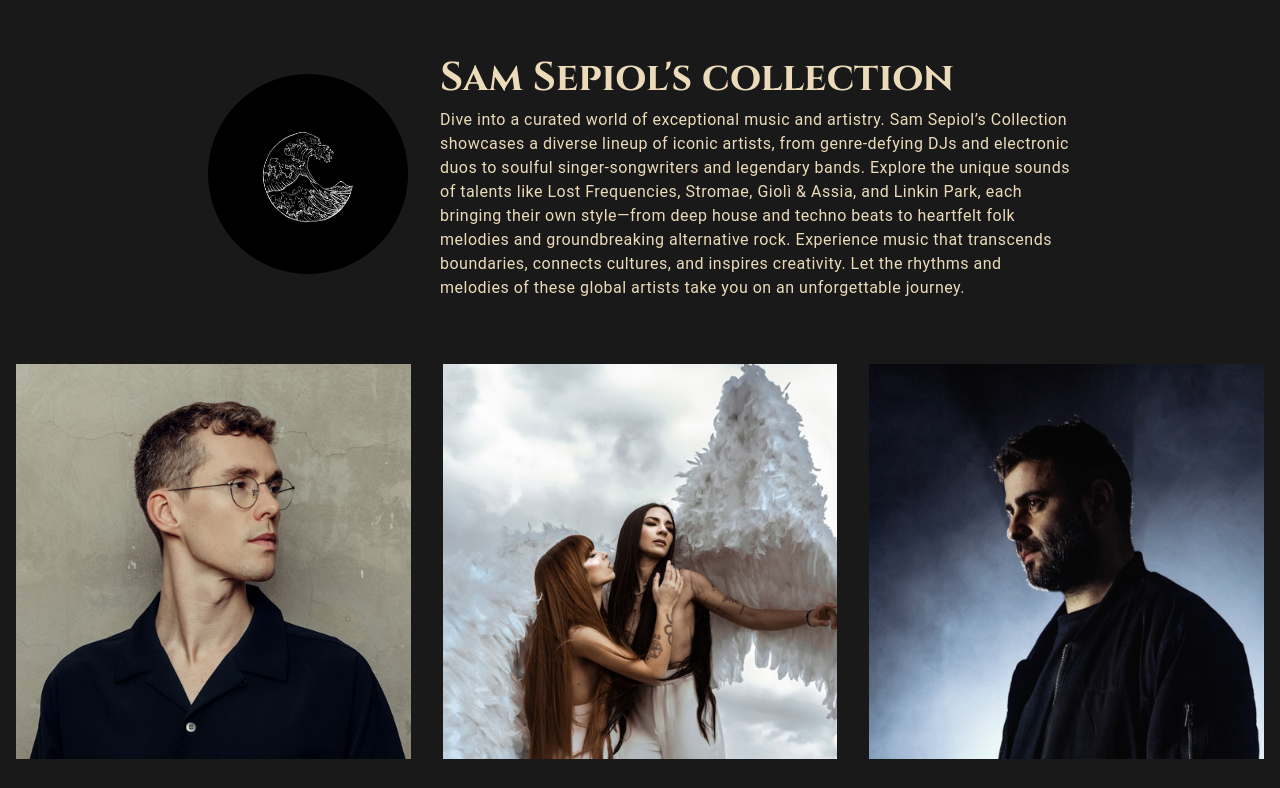
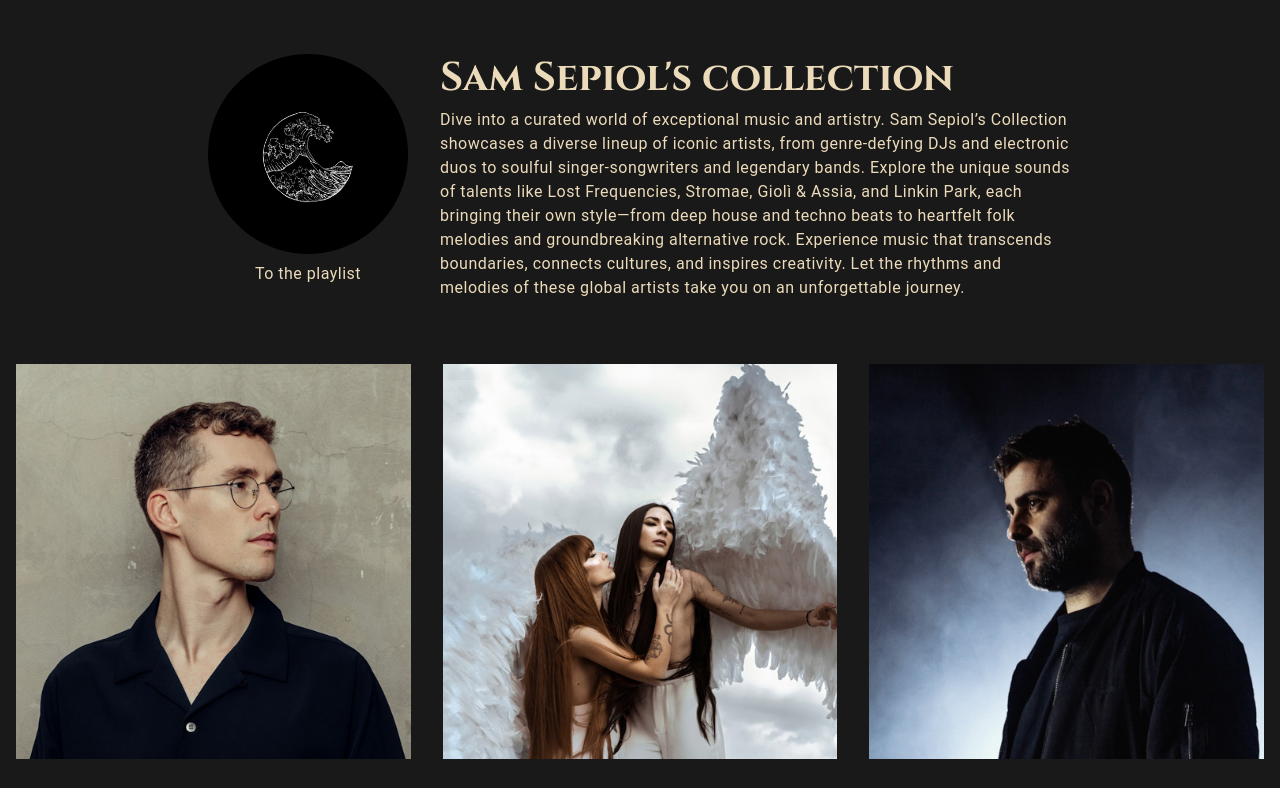
Before and after one commit to sam-sepiol1/collection_project, a plain HTML site: page index.html in a window 1280 px wide. Shown: the top 788 px of the page. Drawn offline with Linux system fonts and the light colour scheme.

Commit message:
add button to spotify playlist in header

```diff
--- a/index.html
+++ b/index.html
@@ -11,7 +11,10 @@
 		<header class="header">
 			<div class="header__logo">
 				<picture>
-					<img class="logo" src="./assets/logo.png" alt="logo" />
+					<a class="header__link" href="https://open.spotify.com/playlist/5vA7JuIZrKWRhP5v1CVN04">
+						<img class="logo" src="./assets/logo.png" alt="logo" />
+						<p class="header__link-text"> To the playlist</p>
+					</a>
 				</picture>
 			</div>
 			<div class="header__text">
--- a/styles/_header.scss
+++ b/styles/_header.scss
@@ -1,6 +1,4 @@
-@use 'responsive' as *;
-
-
+@use "responsive" as *;
 
 .header {
 	display: flex;
@@ -11,7 +9,6 @@
 	gap: 2em;
 	margin: 0 auto;
 	width: 100%;
-
 }
 
 .header__logo {
@@ -20,8 +17,14 @@
 	object-fit: contain;
 	min-width: 200px;
 	max-width: 250px;
-
-
+}
+.header__link {
+    text-decoration: none;
+}
+.header__link-text {
+	text-decoration: none;
+	text-align: center;
+	padding: 0.5em 1em;
 }
 
 .header__text {
```
Also changed, not shown: css/style.css, 1 other file. Lines whose indentation alone changed are shown as unchanged.
